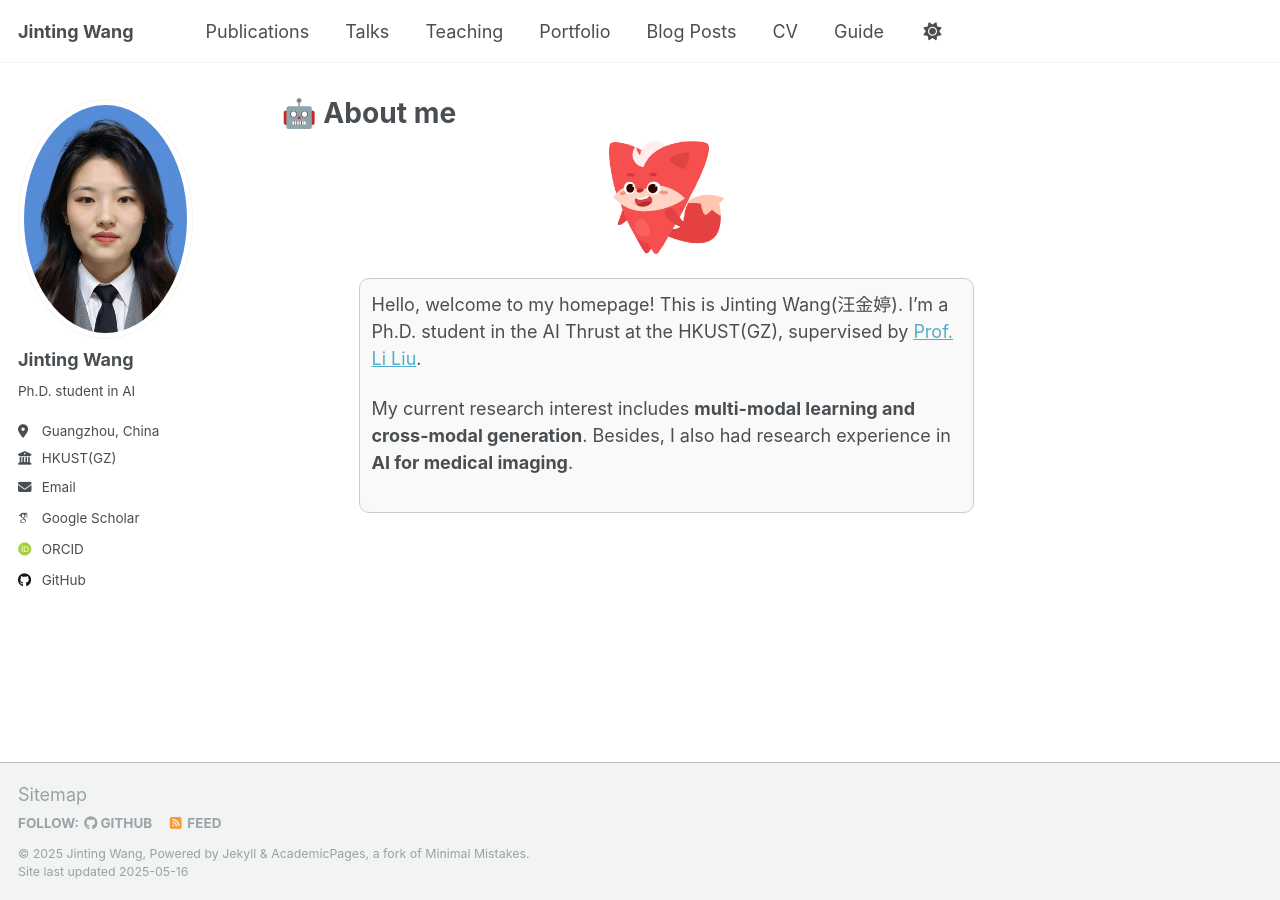
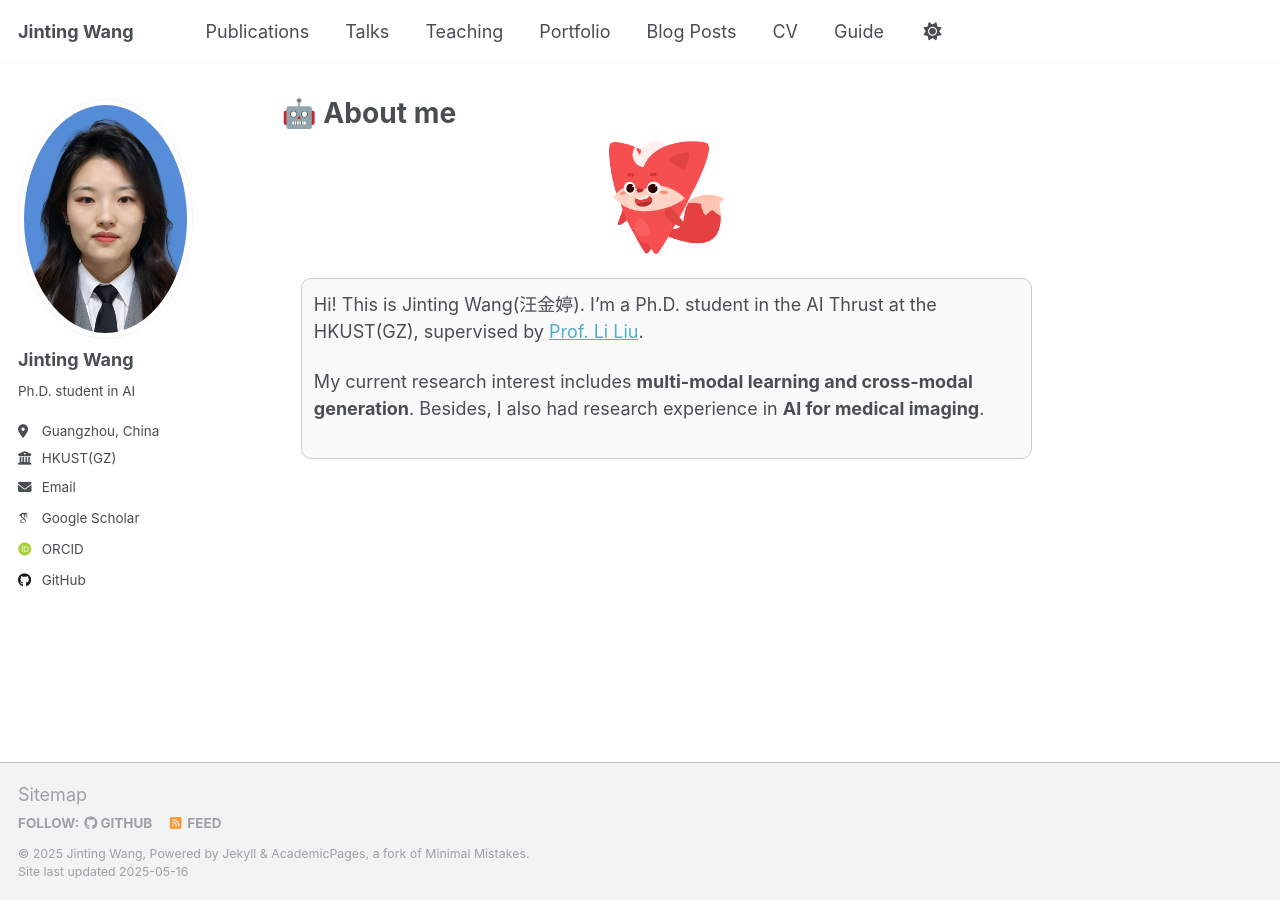
Before and after one commit to beria-moon/Beria.github.io, a Jekyll site: the page built from _pages/about.md, in a window 1280 px wide. Built offline with Jekyll 4.4.1, drawn with Linux system fonts in a browser that asks for light colours; some web fonts are replaced.

Commit message:
Update about.md

```diff
--- a/_pages/about.md
+++ b/_pages/about.md
@@ -10,7 +10,7 @@ redirect_from:
   <img src="images/53.png" alt="About me banner" width="15%">
 </p>
 
-<div style="border: 1px solid #ccc; border-radius: 10px; padding: 12px; background-color: #f9f9f9;width: 80%; margin: 0 auto">
-  <p>Hello, welcome to my homepage! This is Jinting Wang(汪金婷). I’m a Ph.D. student in the AI Thrust at the HKUST(GZ), supervised by <a href="https://scholar.google.com/citations?user=KQ2S01UAAAAJ&hl=en">Prof. Li Liu</a>.</p>
+<div style="border: 1px solid #ccc; border-radius: 10px; padding: 12px; background-color: #f9f9f9;width: 95%; margin: 0 auto">
+  <p>Hi! This is Jinting Wang(汪金婷). I’m a Ph.D. student in the AI Thrust at the HKUST(GZ), supervised by <a href="https://scholar.google.com/citations?user=KQ2S01UAAAAJ&hl=en">Prof. Li Liu</a>.</p>
   <p>My current research interest includes <strong> multi-modal learning and cross-modal generation</strong>. Besides, I also had research experience in <strong> AI for medical imaging</strong>.</p>
 </div>
```
